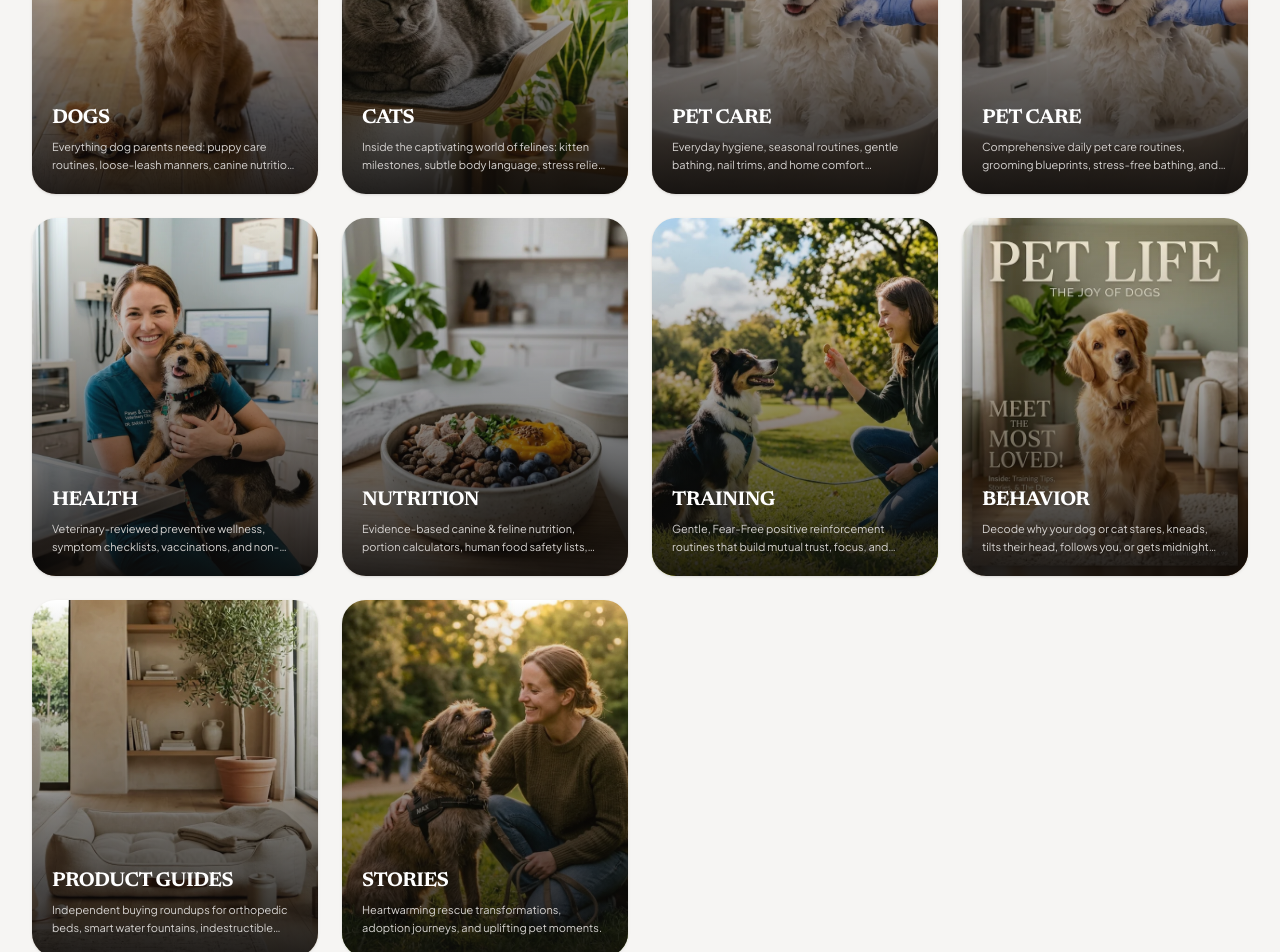
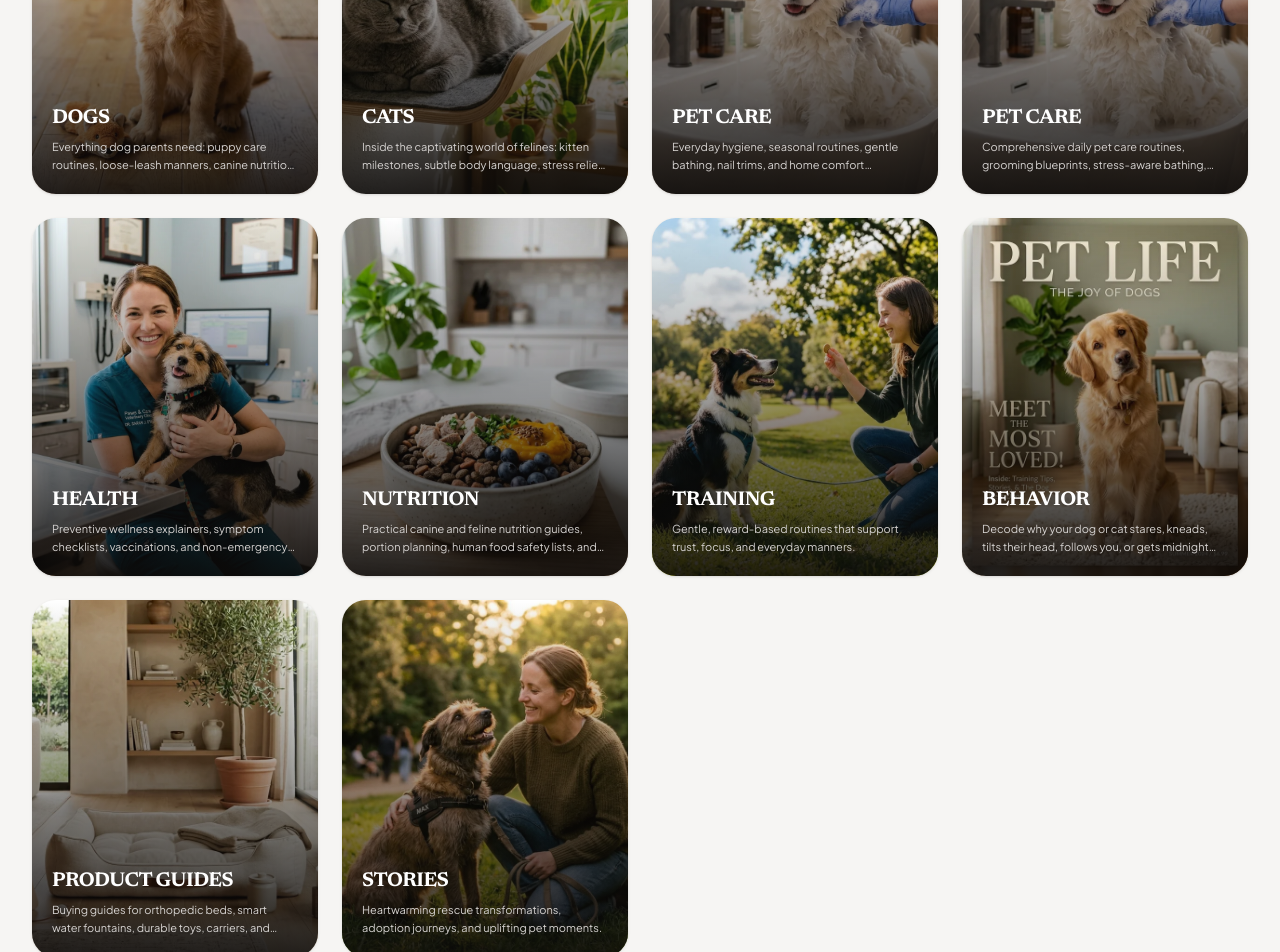
Before and after one commit to emonahmedea127-rgb/Petzora, a React (Vite) app: page / in a window 1280 px wide. Shown: the part 2200-3152 px from the top of the page. Built offline with nearby package versions, Linux system fonts and the light colour scheme; no server answers; the database is empty.

Commit message:
Remove unsupported certification claims from category metadata

```diff
--- a/src/data/mockData.ts
+++ b/src/data/mockData.ts
@@ -39,7 +39,7 @@ export const petCategories: CategoryInfo[] = [
     id: 'pet-care',
     name: 'PET CARE',
     slug: 'pet-care',
-    description: 'Comprehensive daily pet care routines, grooming blueprints, stress-free bathing, and hygiene essentials.',
+    description: 'Comprehensive daily pet care routines, grooming blueprints, stress-aware bathing, and hygiene essentials.',
     coverImage: '/images/pet-care.webp',
     iconName: 'Sparkles',
     subTopics: ['Daily Routines', 'Grooming', 'Bathing', 'Dental Care', 'Nail Trimming'],
@@ -49,7 +49,7 @@ export const petCategories: CategoryInfo[] = [
     id: 'health',
     name: 'HEALTH',
     slug: 'health',
-    description: 'Veterinary-reviewed preventive wellness, symptom checklists, vaccinations, and non-emergency health guidance.',
+    description: 'Preventive wellness explainers, symptom checklists, vaccinations, and non-emergency pet health information.',
     coverImage: '/images/pet-health.webp',
     iconName: 'ShieldCheck',
     subTopics: ['Preventive Care', 'Symptoms', 'Senior Wellness', 'Dental Health', 'Vaccinations'],
@@ -59,7 +59,7 @@ export const petCategories: CategoryInfo[] = [
     id: 'nutrition',
     name: 'NUTRITION',
     slug: 'nutrition',
-    description: 'Evidence-based canine & feline nutrition, portion calculators, human food safety lists, and hydration tips.',
+    description: 'Practical canine and feline nutrition guides, portion planning, human food safety lists, and hydration tips.',
     coverImage: '/images/pet-nutrition.webp',
     iconName: 'Apple',
     subTopics: ['Feeding Schedules', 'Safe Foods', 'Toxic Ingredients', 'Supplements', 'Hydration'],
@@ -69,7 +69,7 @@ export const petCategories: CategoryInfo[] = [
     id: 'training',
     name: 'TRAINING',
     slug: 'training',
-    description: 'Gentle, Fear-Free positive reinforcement routines that build mutual trust, focus, and joyful obedience.',
+    description: 'Gentle, reward-based routines that support trust, focus, and everyday manners.',
     coverImage: '/images/dog-training.webp',
     iconName: 'Award',
     subTopics: ['Puppy Training', 'Loose Leash', 'Crate Training', 'Barking', 'Separation Anxiety'],
@@ -89,7 +89,7 @@ export const petCategories: CategoryInfo[] = [
     id: 'reviews',
     name: 'PRODUCT GUIDES',
     slug: 'reviews',
-    description: 'Independent buying roundups for orthopedic beds, smart water fountains, indestructible toys, and carriers.',
+    description: 'Buying guides for orthopedic beds, smart water fountains, durable toys, carriers, and everyday pet gear.',
     coverImage: '/images/pet-reviews.webp',
     iconName: 'ShoppingBag',
     subTopics: ['Dog Beds', 'Cat Toys', 'Pet Cameras', 'Grooming Tools', 'Leashes', 'Carriers', 'Fountains'],
@@ -108,15 +108,15 @@ export const petCategories: CategoryInfo[] = [
 ];
 
 export const foodGuideItems: FoodGuideItem[] = [
-  { name: 'Pumpkin (Pure Puree)', petType: 'both', safety: 'safe', notes: 'Excellent source of soluble fiber for digestion & firm stool.', icon: '🎃' },
-  { name: 'Cooked Eggs', petType: 'both', safety: 'safe', notes: 'Rich in easily digestible amino acids, biotin, and healthy fats.', icon: '🍳' },
-  { name: 'Blueberries', petType: 'both', safety: 'safe', notes: 'Packed with antioxidants, vitamin C, and cellular-protecting anthocyanins.', icon: '🫐' },
-  { name: 'Carrots', petType: 'both', safety: 'safe', notes: 'Crunchy low-calorie snack rich in beta-carotene; helps scrape dental plaque.', icon: '🥕' },
-  { name: 'Plain Cooked Chicken', petType: 'both', safety: 'safe', notes: 'Lean, bland protein staple ideal for sensitive stomachs (boneless & unseasoned).', icon: '🍗' },
-  { name: 'Chocolate & Cocoa', petType: 'both', safety: 'toxic', notes: 'Contains theobromine & caffeine; induces cardiac arrhythmias and neurotoxicity.', icon: '🍫' },
-  { name: 'Grapes & Raisins', petType: 'both', safety: 'toxic', notes: 'Can trigger acute, irreversible renal (kidney) failure even in small quantities.', icon: '🍇' },
-  { name: 'Onions & Garlic', petType: 'both', safety: 'toxic', notes: 'Contain thiosulfates which cause oxidative damage and hemolytic anemia in red blood cells.', icon: '🧅' },
-  { name: 'Xylitol (Birch Sweetener)', petType: 'both', safety: 'toxic', notes: 'Severe rapid insulin spike resulting in life-threatening hypoglycemia and liver necrosis.', icon: '🍬' },
+  { name: 'Pumpkin (Pure Puree)', petType: 'both', safety: 'safe', notes: 'A source of soluble fiber often used in small amounts for digestive support.', icon: '🎃' },
+  { name: 'Cooked Eggs', petType: 'both', safety: 'safe', notes: 'A protein-rich food that should be served plain and fully cooked.', icon: '🍳' },
+  { name: 'Blueberries', petType: 'both', safety: 'safe', notes: 'A small, low-calorie treat that contains fiber and antioxidants.', icon: '🫐' },
+  { name: 'Carrots', petType: 'both', safety: 'safe', notes: 'A crunchy, low-calorie snack that can be served in pet-safe portions.', icon: '🥕' },
+  { name: 'Plain Cooked Chicken', petType: 'both', safety: 'safe', notes: 'Plain, boneless, unseasoned cooked chicken can be suitable for many pets in moderation.', icon: '🍗' },
+  { name: 'Chocolate & Cocoa', petType: 'both', safety: 'toxic', notes: 'Contains methylxanthines such as theobromine and caffeine and can be dangerous to pets.', icon: '🍫' },
+  { name: 'Grapes & Raisins', petType: 'both', safety: 'toxic', notes: 'Can cause serious kidney injury in dogs. Treat exposure as urgent and contact a veterinarian.', icon: '🍇' },
+  { name: 'Onions & Garlic', petType: 'both', safety: 'toxic', notes: 'Allium foods can damage red blood cells in dogs and cats and should be avoided.', icon: '🧅' },
+  { name: 'Xylitol (Birch Sweetener)', petType: 'both', safety: 'toxic', notes: 'Can cause severe hypoglycemia and liver injury in dogs. Seek urgent veterinary help after exposure.', icon: '🍬' },
 ];
 
 export const allArticles: Article[] = allPillarArticles;
```
